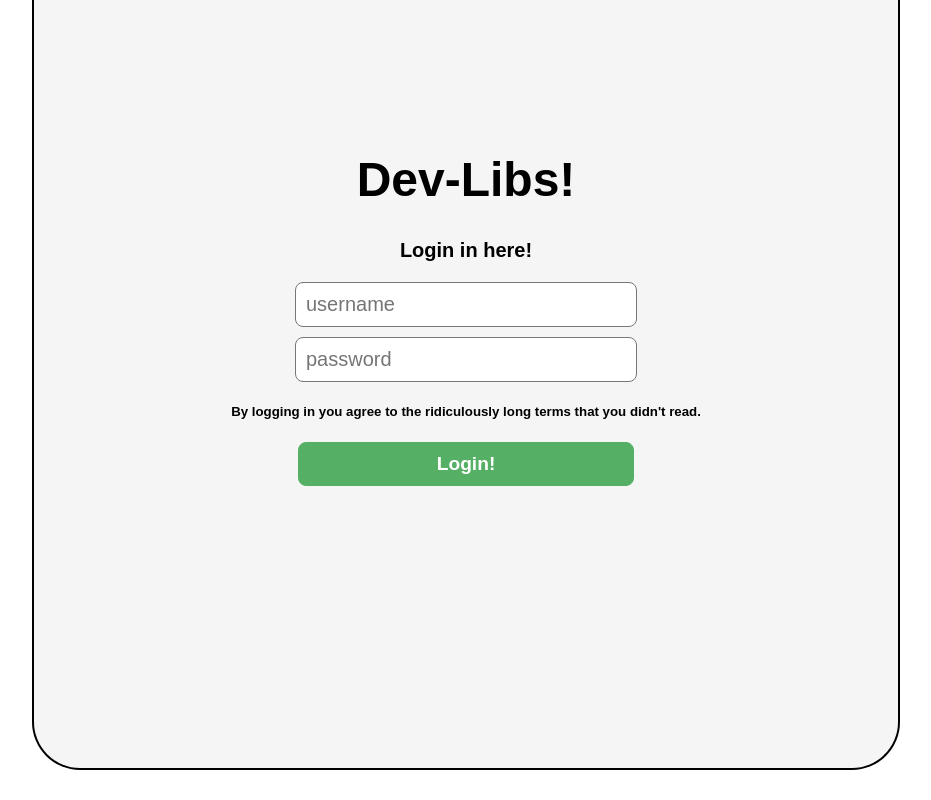
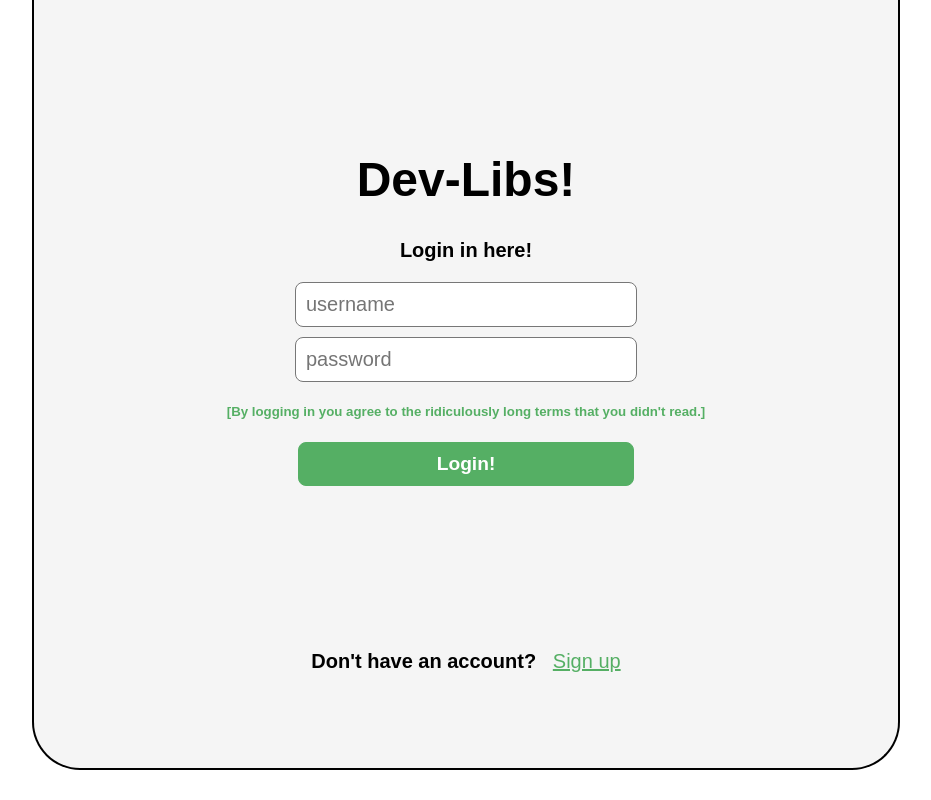
Before and after one commit to bw-dev-libs/Front-End, a React (Create React App) app in the folder dev-libs/: page /login in a window 1280 px wide. Shown: the part 336-1136 px from the top of the page, without its empty margins (174-1105 px from the left). Built offline with nearby package versions, Linux system fonts and the light colour scheme.

Commit message:
linked to sign up

```diff
--- a/dev-libs/src/components/Login.js
+++ b/dev-libs/src/components/Login.js
@@ -1,4 +1,5 @@
 import React from "react";
+import { Link } from "react-router-dom";
 import axiosWithAuth from './utils/axiosWithAuth';
 import styled from "styled-components";
 
@@ -63,10 +64,13 @@ const StyledLogin = styled.div`
   p{
     font-size:1.25rem;
     font-weight:bold;
-    .login-span{
+    .signup-span{
     color: #55af64;
     font-weight:normal;
   }
+  }
+  h5{
+    color: #55af64;
   }
 `;
 
@@ -145,8 +149,16 @@ class Login extends React.Component {
       value={this.state.credentials.password}
       onChange={this.handleChange}
       placeholder="password"
-      /><h5>By logging in you agree to the ridiculously long terms that you didn't read.</h5>
+      /><h5>[By logging in you agree to the ridiculously long terms that you didn't read.]</h5>
       <button>Login!</button>
+      <p>
+                Don't have an account?&nbsp;&nbsp;&nbsp;
+                <span>
+                  <Link className="signup-span" to="/signup">
+                    Sign up
+                  </Link>
+                </span>
+              </p>
     </form>
       </StyledLogin>
   );
```
